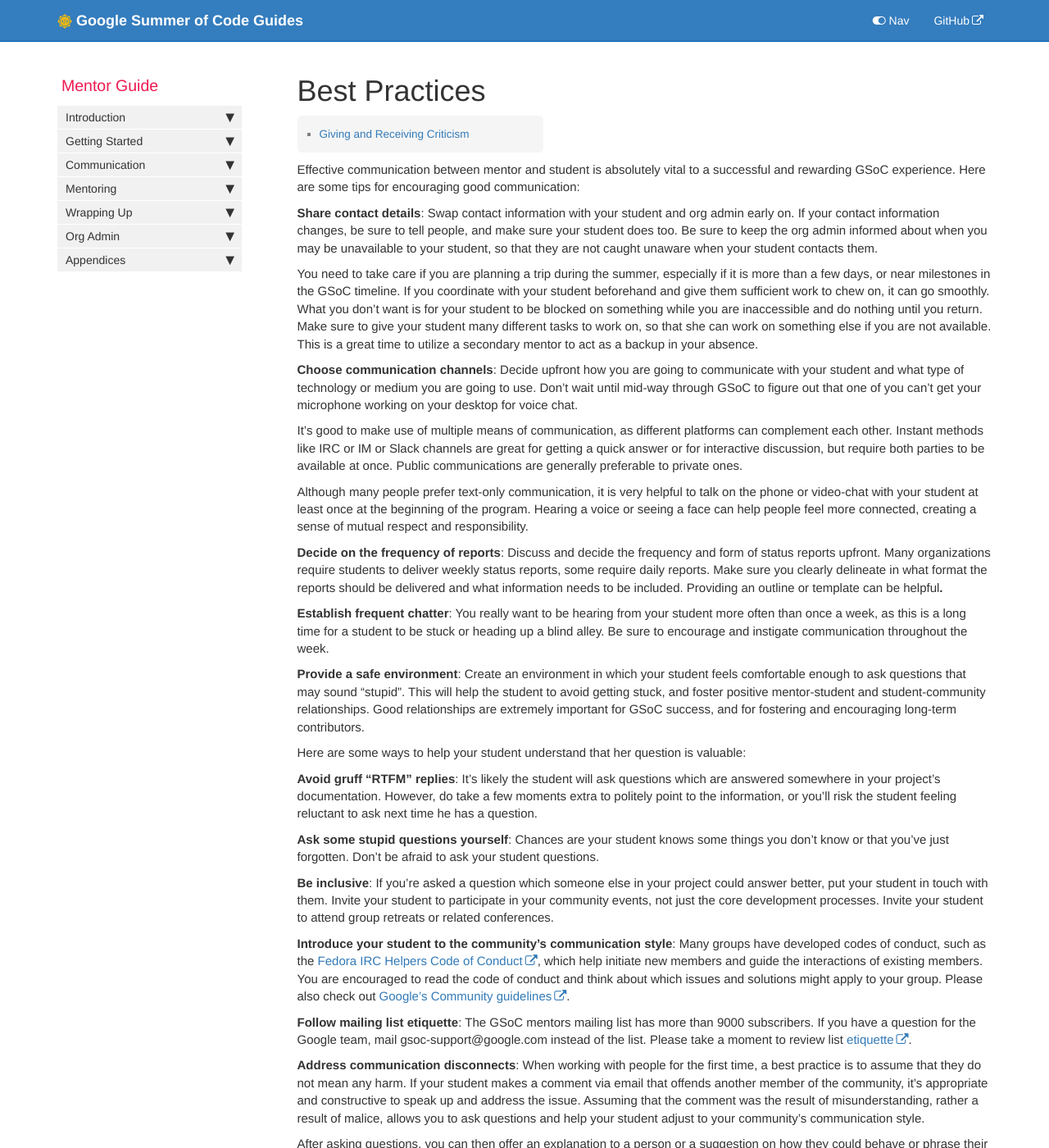
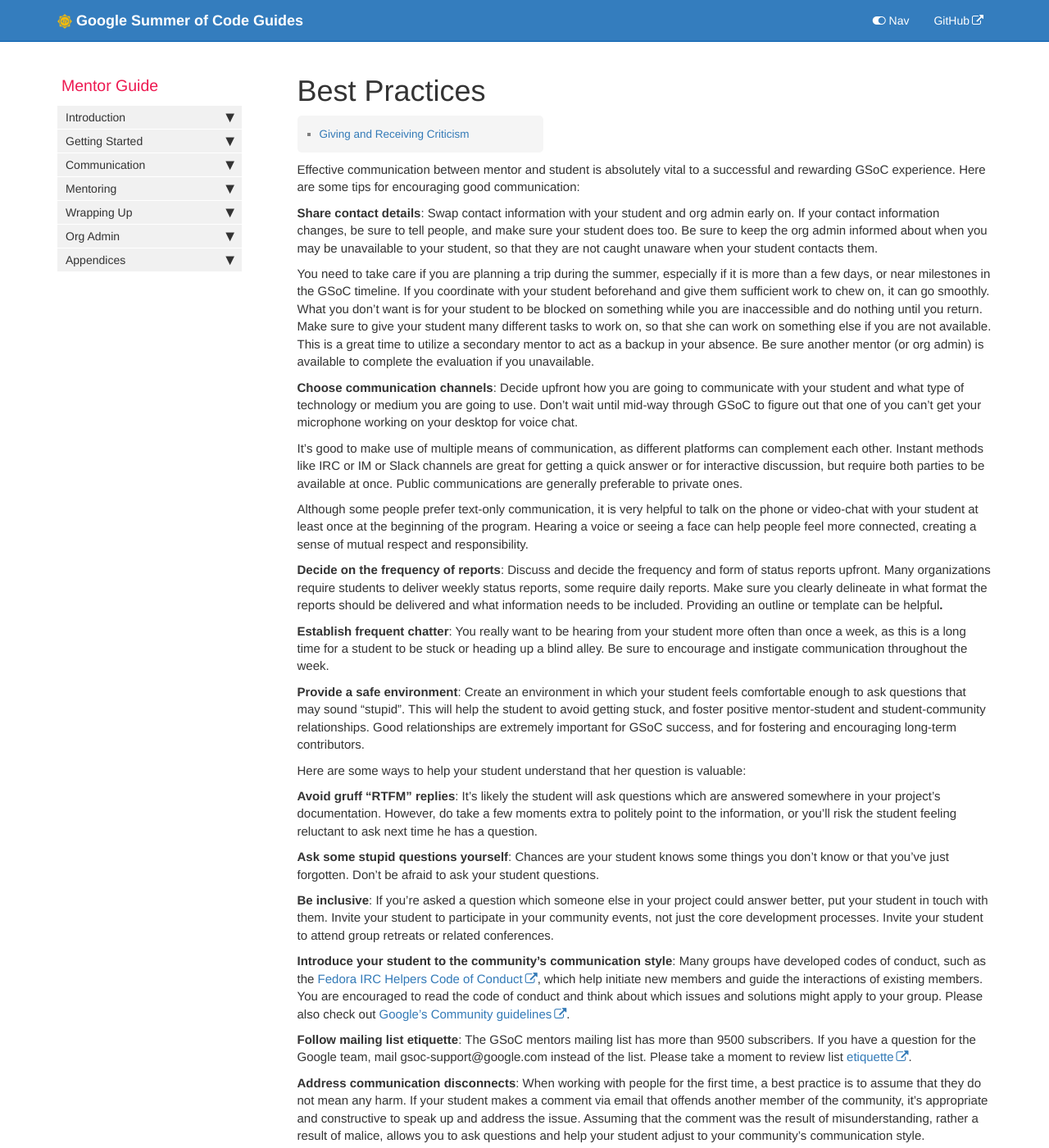
Before and after one commit to google/gsocguides, a Jekyll site: the page built from pages/mentor/07-best_practices.md, in a window 1280 px wide and 1400 px high. Shown: the whole window at 82% size. Built offline with Jekyll 4.4.1, drawn with Linux system fonts in a browser that asks for light colours.

Commit message:
Update 07-best_practices.md

```diff
--- a/pages/mentor/07-best_practices.md
+++ b/pages/mentor/07-best_practices.md
@@ -10,13 +10,13 @@ Effective communication between mentor and student is absolutely vital to a succ
 
 **Share contact details**: Swap contact information with your student and org admin early on. If your contact information changes, be sure to tell people, and make sure your student does too. Be sure to keep the org admin informed about when you may be unavailable to your student, so that they are not caught unaware when your student contacts them.
 
-You need to take care if you are planning a trip during the summer, especially if it is more than a few days, or near milestones in the GSoC timeline. If you coordinate with your student beforehand and give them sufficient work to chew on, it can go smoothly. What you don't want is for your student to be blocked on something while you are inaccessible and do nothing until you return. Make sure to give your student many different tasks to work on, so that she can work on something else if you are not available. This is a great time to utilize a secondary mentor to act as a backup in your absence.
+You need to take care if you are planning a trip during the summer, especially if it is more than a few days, or near milestones in the GSoC timeline. If you coordinate with your student beforehand and give them sufficient work to chew on, it can go smoothly. What you don't want is for your student to be blocked on something while you are inaccessible and do nothing until you return. Make sure to give your student many different tasks to work on, so that she can work on something else if you are not available. This is a great time to utilize a secondary mentor to act as a backup in your absence. Be sure another mentor (or org admin) is available to complete the evaluation if you unavailable.
 
 **Choose communication channels**: Decide upfront how you are going to communicate with your student and what type of technology or medium you are going to use. Don't wait until mid-way through GSoC to figure out that one of you can't get your microphone working on your desktop for voice chat.
 
 It's good to make use of multiple means of communication, as different platforms can complement each other. Instant methods like IRC or IM or Slack channels are great for getting a quick answer or for interactive discussion, but require both parties to be available at once. Public communications are generally preferable to private ones.
 
-Although many people prefer text-only communication, it is very helpful to talk on the phone or video-chat with your student at least once at the beginning of the program. Hearing a voice or seeing a face can help people feel more connected, creating a sense of mutual respect and responsibility.
+Although some people prefer text-only communication, it is very helpful to talk on the phone or video-chat with your student at least once at the beginning of the program. Hearing a voice or seeing a face can help people feel more connected, creating a sense of mutual respect and responsibility.
 
 **Decide on the frequency of reports**: Discuss and decide the frequency and form of status reports upfront. Many organizations require students to deliver weekly status reports, some require daily reports. Make sure you clearly delineate in what format the reports should be delivered and what information needs to be included.  Providing an outline or template can be helpful**.**
 
@@ -34,7 +34,7 @@ Here are some ways to help your student understand that her question is valuable
 
 **Introduce your student to the community's communication style**: Many groups have developed codes of conduct, such as the [Fedora IRC Helpers Code of Conduct](http://fedoraproject.org/wiki/IRC_helpers_code_of_conduct), which help initiate new members and guide the interactions of existing members. You are encouraged to read the code of conduct and think about which issues and solutions might apply to your group. Please also check out [Google's Community guidelines](https://opensource.google/conduct/).
 
-**Follow mailing list etiquette**: The GSoC mentors mailing list has more than 9000 subscribers. If you have a question for the Google team, mail gsoc-support@google.com instead of the list. Please take a moment to review list [etiquette](https://www.google.com/search?q=mailing+list+etiquette).
+**Follow mailing list etiquette**: The GSoC mentors mailing list has more than 9500 subscribers. If you have a question for the Google team, mail gsoc-support@google.com instead of the list. Please take a moment to review list [etiquette](https://www.google.com/search?q=mailing+list+etiquette).
 
 **Address communication disconnects**: When working with people for the first time, a best practice is to assume that they do not mean any harm. If your student makes a comment via email that offends another member of the community, it's appropriate and constructive to speak up and address the issue. Assuming that the comment was the result of misunderstanding, rather a result of malice, allows you to ask questions and help your student adjust to your community's communication style.
 
```
